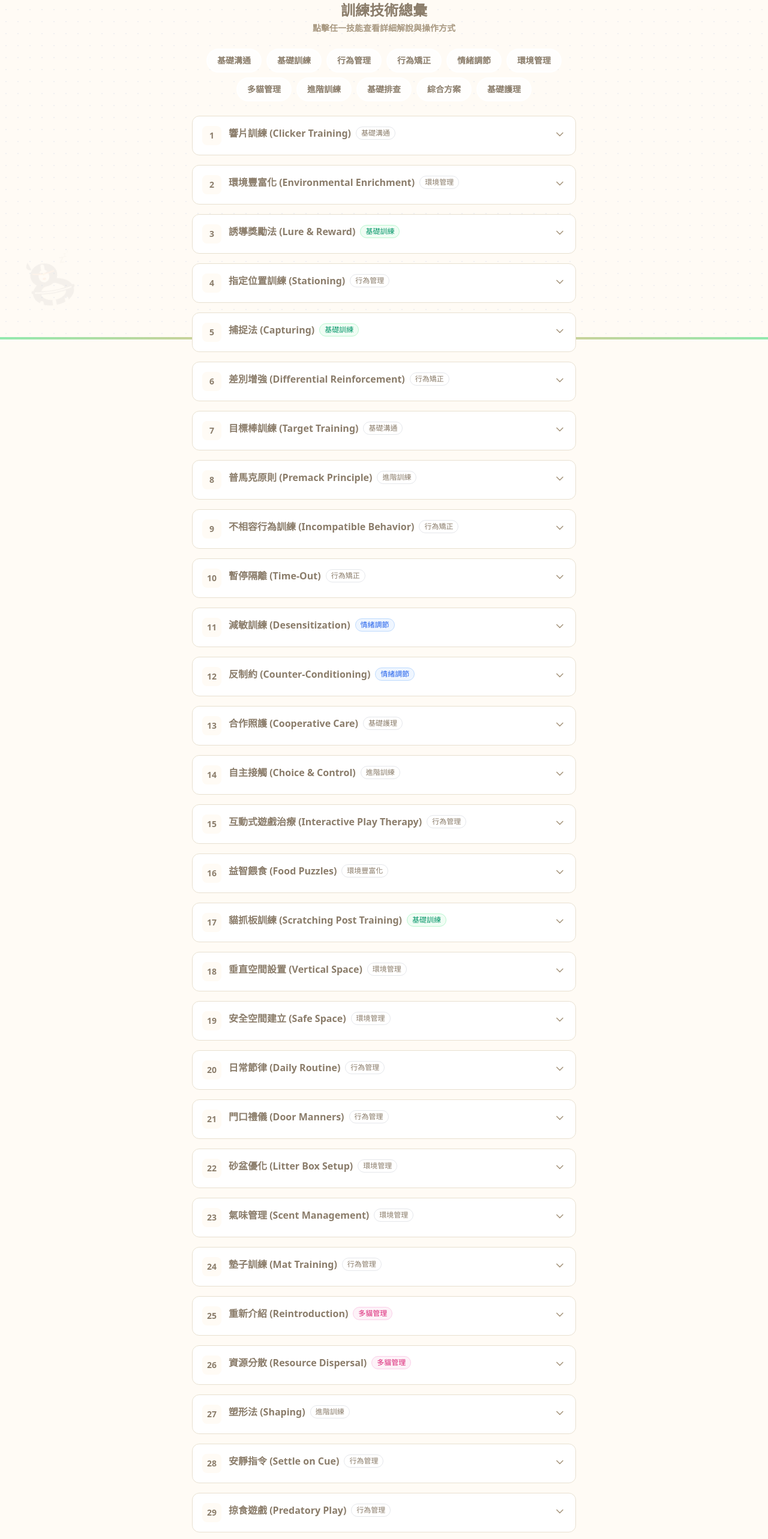
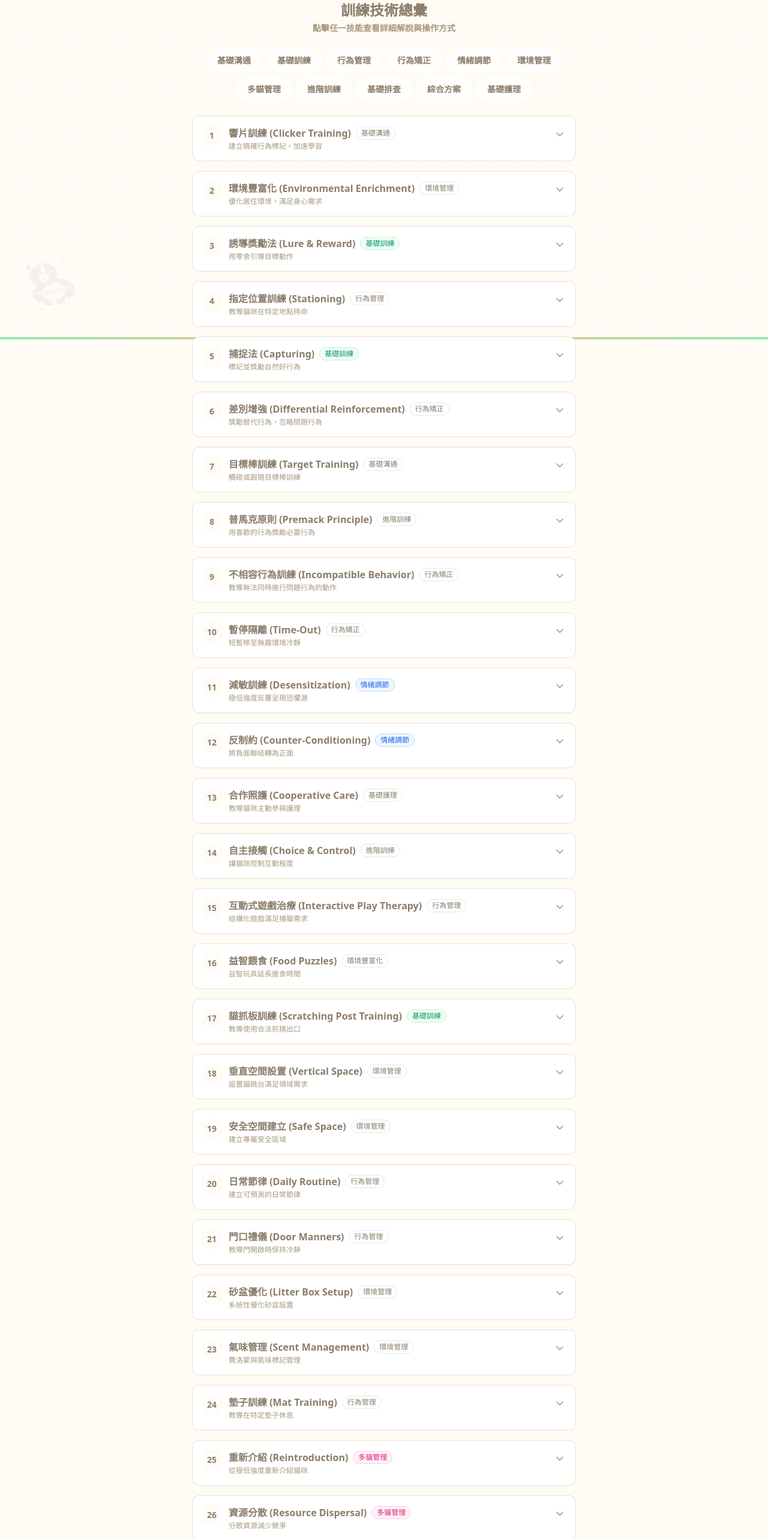
Before and after one commit to chouandony/cat-behavior-analyzer-v2, a Next.js app: page /techniques in a window 1280 px wide. Shown: the part 234-2800 px from the top of the page at 60% size. Built offline with nearby package versions, Linux system fonts and the light colour scheme.

Commit message:
Add files via upload

```diff
--- a/data/techniques.ts
+++ b/data/techniques.ts
@@ -1,6 +1,7 @@
 export interface Technique {
   id: number;
   name: string;
+  subtitle: string;
   category: string;
   description: string;
   steps: string[];
@@ -14,6 +15,7 @@ export const techniques: Technique[] = [
   {
     id: 1,
     name: "響片訓練 (Clicker Training)",
+    subtitle: "建立精確行為標記，加速學習",
     category: "基礎溝通",
     description: "使用響片建立精確的行為標記，加速學習效率。",
     steps: [
@@ -31,6 +33,7 @@ export const techniques: Technique[] = [
   {
     id: 2,
     name: "環境豐富化 (Environmental Enrichment)",
+    subtitle: "優化居住環境，滿足身心需求",
     category: "環境管理",
     description: "透過優化居住環境，滿足貓咪的生理與心理需求。",
     steps: [
@@ -48,6 +51,7 @@ export const techniques: Technique[] = [
   {
     id: 3,
     name: "誘導獎勵法 (Lure & Reward)",
+    subtitle: "用零食引導目標動作",
     category: "基礎訓練",
     description: "使用零食引導貓咪做出目標動作，快速建立新行為。",
     steps: [
@@ -65,6 +69,7 @@ export const techniques: Technique[] = [
   {
     id: 4,
     name: "指定位置訓練 (Stationing)",
+    subtitle: "教導貓咪在特定地點待命",
     category: "行為管理",
     description: "教導貓咪在特定地點待命，用於門口管理與訪客應對。",
     steps: [
@@ -82,6 +87,7 @@ export const techniques: Technique[] = [
   {
     id: 5,
     name: "捕捉法 (Capturing)",
+    subtitle: "標記並獎勵自然好行為",
     category: "基礎訓練",
     description: "等待並標記貓咪自然出現的好行為，強化其發生頻率。",
     steps: [
@@ -99,6 +105,7 @@ export const techniques: Technique[] = [
   {
     id: 6,
     name: "差別增強 (Differential Reinforcement)",
+    subtitle: "獎勵替代行為，忽略問題行為",
     category: "行為矯正",
     description: "獎勵與問題行為不相容的替代行為，同時忽略問題行為。",
     steps: [
@@ -116,6 +123,7 @@ export const techniques: Technique[] = [
   {
     id: 7,
     name: "目標棒訓練 (Target Training)",
+    subtitle: "觸碰或跟隨目標棒訓練",
     category: "基礎溝通",
     description: "教導貓咪觸碰或跟隨目標棒，用於引導位置與轉移注意力。",
     steps: [
@@ -133,6 +141,7 @@ export const techniques: Technique[] = [
   {
     id: 8,
     name: "普馬克原則 (Premack Principle)",
+    subtitle: "用喜歡的行為獎勵必要行為",
     category: "進階訓練",
     description: "用貓咪喜歡的行為作為獎勵，強化不喜歡但必要的行為。",
     steps: [
@@ -150,6 +159,7 @@ export const techniques: Technique[] = [
   {
     id: 9,
     name: "不相容行為訓練 (Incompatible Behavior)",
+    subtitle: "教導無法同時進行問題行為的動作",
     category: "行為矯正",
     description: "教導貓咪一個無法同時進行問題行為的替代動作。",
     steps: [
@@ -167,6 +177,7 @@ export const techniques: Technique[] = [
   {
     id: 10,
     name: "暫停隔離 (Time-Out)",
+    subtitle: "短暫移至無趣環境冷靜",
     category: "行為矯正",
     description: "在攻擊或過度興奮時，將貓咪短暫移至無趣環境冷靜。",
     steps: [
@@ -184,6 +195,7 @@ export const techniques: Technique[] = [
   {
     id: 11,
     name: "減敏訓練 (Desensitization)",
+    subtitle: "極低強度反覆呈現恐懼源",
     category: "情緒調節",
     description: "以極低強度反覆呈現恐懼源，讓貓咪逐漸習慣並降低反應。",
     steps: [
@@ -201,6 +213,7 @@ export const techniques: Technique[] = [
   {
     id: 12,
     name: "反制約 (Counter-Conditioning)",
+    subtitle: "將負面聯結轉為正面",
     category: "情緒調節",
     description: "將負面聯結轉化為正面聯結，讓貓咪對恐懼源產生好感。",
     steps: [
@@ -218,6 +231,7 @@ export const techniques: Technique[] = [
   {
     id: 13,
     name: "合作照護 (Cooperative Care)",
+    subtitle: "教導貓咪主動參與護理",
     category: "基礎護理",
     description: "教導貓咪主動參與醫療與護理過程，降低壓力。",
     steps: [
@@ -235,6 +249,7 @@ export const techniques: Technique[] = [
   {
     id: 14,
     name: "自主接觸 (Choice & Control)",
+    subtitle: "讓貓咪控制互動程度",
     category: "進階訓練",
     description: "讓貓咪控制互動程度，提升自信心與信任感。",
     steps: [
@@ -252,6 +267,7 @@ export const techniques: Technique[] = [
   {
     id: 15,
     name: "互動式遊戲治療 (Interactive Play Therapy)",
+    subtitle: "結構化遊戲滿足捕獵需求",
     category: "行為管理",
     description: "透過結構化遊戲滿足捕獵需求，改善多種問題行為。",
     steps: [
@@ -269,6 +285,7 @@ export const techniques: Technique[] = [
   {
     id: 16,
     name: "益智餵食 (Food Puzzles)",
+    subtitle: "益智玩具延長進食時間",
     category: "環境豐富化",
     description: "使用益智玩具餵食，延長進食時間並提供心理刺激。",
     steps: [
@@ -286,6 +303,7 @@ export const techniques: Technique[] = [
   {
     id: 17,
     name: "貓抓板訓練 (Scratching Post Training)",
+    subtitle: "教導使用合法抓撓出口",
     category: "基礎訓練",
     description: "教導貓咪使用合法抓撓出口，保護家具。",
     steps: [
@@ -303,6 +321,7 @@ export const techniques: Technique[] = [
   {
     id: 18,
     name: "垂直空間設置 (Vertical Space)",
+    subtitle: "設置貓跳台滿足領域需求",
     category: "環境管理",
     description: "設置貓跳台與高處平台，滿足貓咪的領域與安全感需求。",
     steps: [
@@ -320,6 +339,7 @@ export const techniques: Technique[] = [
   {
     id: 19,
     name: "安全空間建立 (Safe Space)",
+    subtitle: "建立專屬安全區域",
     category: "環境管理",
     description: "建立讓貓咪感到安全的專屬區域，用於壓力管理。",
     steps: [
@@ -337,6 +357,7 @@ export const techniques: Technique[] = [
   {
     id: 20,
     name: "日常節律 (Daily Routine)",
+    subtitle: "建立可預測的日常節律",
     category: "行為管理",
     description: "建立可預測的日常節律，降低貓咪的焦慮與不確定感。",
     steps: [
@@ -354,6 +375,7 @@ export const techniques: Technique[] = [
   {
     id: 21,
     name: "門口禮儀 (Door Manners)",
+    subtitle: "教導門開啟時保持冷靜",
     category: "行為管理",
     description: "教導貓咪在門開啟時保持冷靜，防止衝門逃跑。",
     steps: [
@@ -371,6 +393,7 @@ export const techniques: Technique[] = [
   {
     id: 22,
     name: "砂盆優化 (Litter Box Setup)",
+    subtitle: "系統性優化砂盆設置",
     category: "環境管理",
     description: "系統性優化砂盆設置，解決排泄相關問題。",
     steps: [
@@ -389,6 +412,7 @@ export const techniques: Technique[] = [
   {
     id: 23,
     name: "氣味管理 (Scent Management)",
+    subtitle: "費洛蒙與氣味標記管理",
     category: "環境管理",
     description: "使用費洛蒙與氣味標記管理，降低環境壓力。",
     steps: [
@@ -406,6 +430,7 @@ export const techniques: Technique[] = [
   {
     id: 24,
     name: "墊子訓練 (Mat Training)",
+    subtitle: "教導在特定墊子休息",
     category: "行為管理",
     description: "教導貓咪在特定墊子上休息，用於訪客接待與餐桌禮儀。",
     steps: [
@@ -423,6 +448,7 @@ export const techniques: Technique[] = [
   {
     id: 25,
     name: "重新介紹 (Reintroduction)",
+    subtitle: "從極低強度重新介紹貓咪",
     category: "多貓管理",
     description: "將衝突貓咪完全隔離後，從極低強度開始重新介紹。",
     steps: [
@@ -441,6 +467,7 @@ export const techniques: Technique[] = [
   {
     id: 26,
     name: "資源分散 (Resource Dispersal)",
+    subtitle: "分散資源減少競爭",
     category: "多貓管理",
     description: "分散食物、水、砂盆等資源，減少多貓間的競爭。",
     steps: [
@@ -458,6 +485,7 @@ export const techniques: Technique[] = [
   {
     id: 27,
     name: "塑形法 (Shaping)",
+    subtitle: "逐步獎勵接近目標行為",
     category: "進階訓練",
     description: "逐步獎勵接近目標行為的小步驟，最終達成複雜行為。",
     steps: [
@@ -475,6 +503,7 @@ export const techniques: Technique[] = [
   {
     id: 28,
     name: "安靜指令 (Settle on Cue)",
+    subtitle: "教導指令下安靜躺下",
     category: "行為管理",
     description: "教導貓咪在指令下安靜躺下，用於過度興奮與焦慮情境。",
     steps: [
@@ -492,6 +521,7 @@ export const techniques: Technique[] = [
   {
     id: 29,
     name: "掠食遊戲 (Predatory Play)",
+    subtitle: "模擬完整掠食序列遊戲",
     category: "行為管理",
     description: "模擬完整掠食序列的遊戲，滿足貓咪的捕獵本能。",
     steps: [
@@ -509,6 +539,7 @@ export const techniques: Technique[] = [
   {
     id: 30,
     name: "醫療排查 (Medical Workup)",
+    subtitle: "優先排除生理疾病",
     category: "基礎排查",
     description: "優先排除生理疾病導致的行為問題，是所有行為治療的第一步。",
     steps: [
@@ -526,6 +557,7 @@ export const techniques: Technique[] = [
   {
     id: 31,
     name: "消退法 (Extinction)",
+    subtitle: "移除強化物讓行為消失",
     category: "行為矯正",
     description: "完全移除問題行為的強化物，讓行為自然消失。",
     steps: [
@@ -543,6 +575,7 @@ export const techniques: Technique[] = [
   {
     id: 32,
     name: "系統性減敏 (Systematic Desensitization)",
+    subtitle: "結合減敏與放鬆訓練",
     category: "情緒調節",
     description: "結合減敏與放鬆訓練，專門用於深度恐懼與焦慮。",
     steps: [
@@ -560,6 +593,7 @@ export const techniques: Technique[] = [
   {
     id: 33,
     name: "行為調整計畫 (Behavior Adjustment Plan)",
+    subtitle: "多管齊下的專業方案",
     category: "綜合方案",
     description: "針對複雜問題行為制定的多管齊下方案，通常需專業行為師指導。",
     steps: [
@@ -578,6 +612,7 @@ export const techniques: Technique[] = [
   {
     id: 34,
     name: "氣味交換 (Scent Swapping)",
+    subtitle: "交換氣味降低敵意",
     category: "多貓管理",
     description: "交換貓咪的氣味物品，讓彼此習慣對方氣味，降低敵意。",
     steps: [
@@ -595,6 +630,7 @@ export const techniques: Technique[] = [
   {
     id: 35,
     name: "專業諮詢 (Professional Consultation)",
+    subtitle: "尋求專業行為師協助",
     category: "綜合方案",
     description: "尋求獸醫行為醫學或合格貓科行為專業人員的協助。",
     steps: [
```
